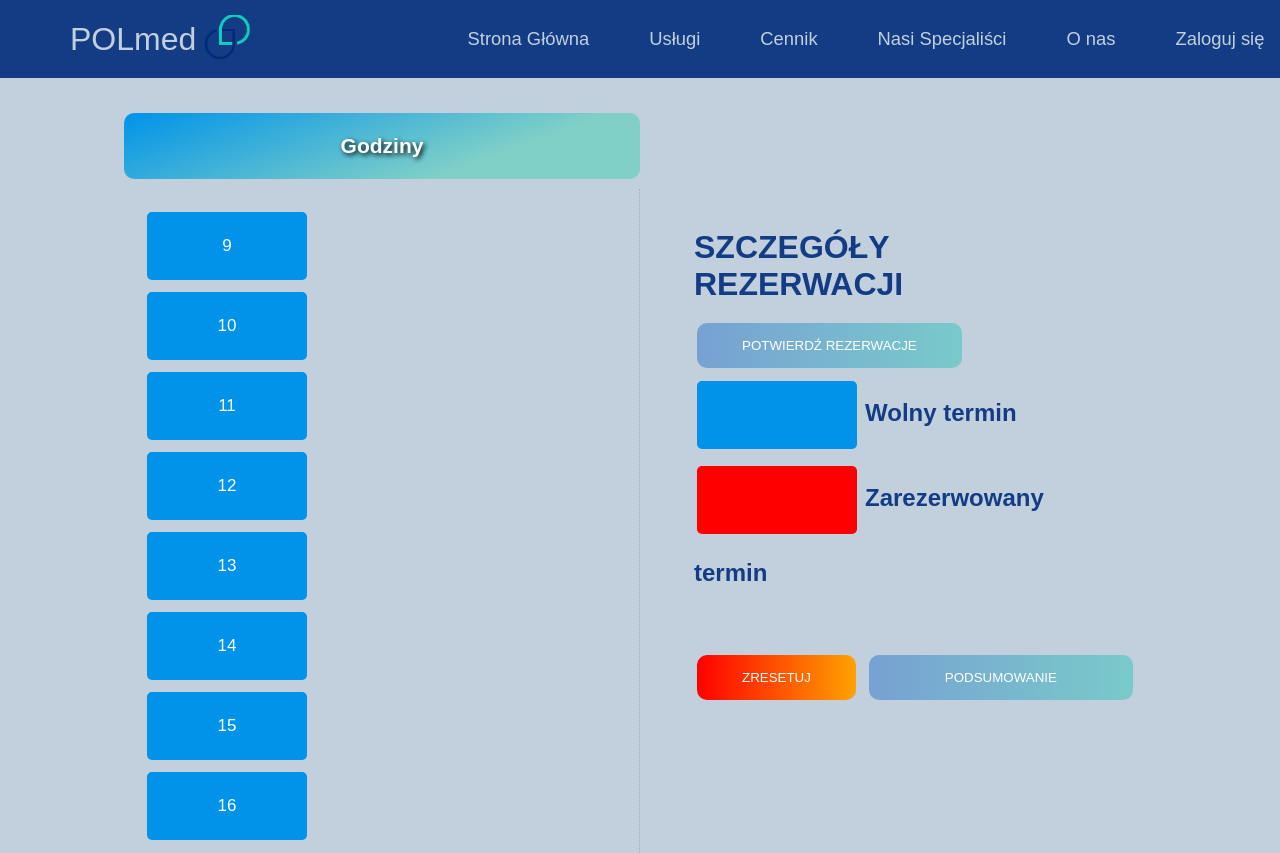
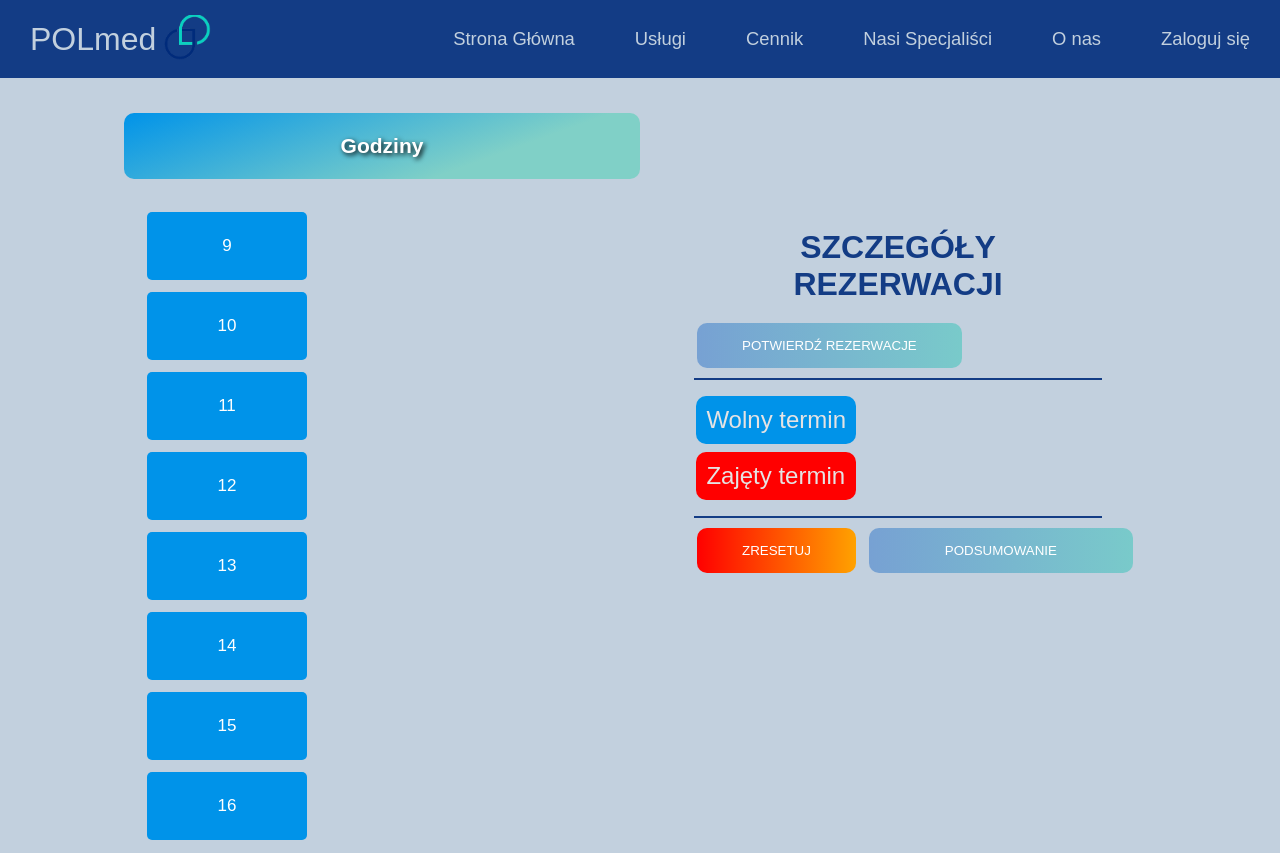
Before and after one commit to TomChuck10/Projekt_front-end, a plain HTML site: page pages/term.html in a window 1280 px wide. Shown: the top 853 px of the page. Drawn offline with nearby package versions, Linux system fonts and the light colour scheme.

Commit message:
udalo sie poprawic kilka rzeczy ale dalej jest problem z przenoszeniem do wyboru godziny po kliknieciu wybranego dnia poniewaz zrobilem to bardzo prowizorycznie

```diff
--- a/pages/term.html
+++ b/pages/term.html
@@ -55,8 +55,12 @@
                             <button type="button" id="checkout-button">Potwierdź rezerwacje</button>
 
                         </form>
-
-                        <div id="legend"></div>
+                        <hr class="hr1">
+                        <div id="terminy">
+                            <div id="jeden">Wolny termin</div>
+                            <div id="dwa">Zajęty termin</div>
+                        </div>
+                        <hr class="hr1">
                         <div id="buttons">
                         <button id="reset-btn" type="button">Zresetuj</button>
                         <a href="index3.html"><button id="accept-btn" type="button">Podsumowanie</button></a>
@@ -73,6 +77,7 @@
     </footer>
 
     <script src="/scripts/term.js"></script>
+    <script src="/scripts/burger.js"></script>
 </body>
 
 </html>
--- a/style/docStyle.css
+++ b/style/docStyle.css
@@ -379,7 +379,9 @@ button {
   justify-content: center;
   align-items: center;
 }
-
+a{
+  text-decoration: none;
+}
 .container #dycalendar{
   width: 100%;
   padding: 20px;
@@ -399,7 +401,9 @@ button {
 #dycalendar .dycalendar-header{
   font-weight: 1000;
   color: #444;
+  text-decoration: none;
 }
+
 
 #dycalendar .dycalendar-target-date{
   color: #f8f8f8;
--- a/style/dycalendar.css
+++ b/style/dycalendar.css
@@ -71,6 +71,7 @@
 .dycalendar-month-container div{
     padding : 0;
     margin-bottom : 10px;
+    text-decoration: none;
 }
 
 .dycalendar-month-container .dycalendar-header {
--- a/style/term.css
+++ b/style/term.css
@@ -1,3 +1,9 @@
+*{
+    box-sizing: border-box;
+    margin: 0;
+    padding: 0;
+}
+
 html,
 body {
     height: 100%;
@@ -23,7 +29,7 @@ ul{
 
 .navbar ul{
     display: flex;
-    width: 98%;
+    width: 100%;
     align-items: center;
     background-color: #133C85;
     font-size: 1.5em;
@@ -114,6 +120,7 @@ a {
     font-size: 2rem;
     text-transform: uppercase;
     color: #133C85;
+    text-align: center;
 }
 
 .booking-details h3 {
@@ -166,7 +173,7 @@ div.seatCharts-seat.unavailable {
 }
 
 div.seatCharts-container {
-    border-right: 1px dotted #adadad;
+    /* border-right: 2px solid #85FFBD; */
     padding: 20px;
 }
 
@@ -206,7 +213,7 @@ span.seatCharts-legendDescription {
 }
 
 ul#selected-seats:empty:after {
-    content: "Please select Seat/s first";
+    content: "Proszę wybrać termin";
     color: #6c6c6c;
     font-style: italic;
 }
@@ -273,7 +280,7 @@ li.seatCharts-legendItem {
     color: #fff;
     border-radius: 10px;
     display: block;
-    background-image: linear-gradient(to right, #77A1D3 0%, #79CBCA 51%, #77A1D3 100%);
+    background-image: linear-gradient(to right, #77A1D3 0%, #79CBCA 51%);
     border: none;
     cursor: pointer;
 }
@@ -312,7 +319,7 @@ li.seatCharts-legendItem {
     color: #fff;
     border-radius: 10px;
     display: block;
-    background-image: linear-gradient(to right, #77A1D3 0%, #79CBCA 51%, #77A1D3 100%);
+    background-image: linear-gradient(to right, #77A1D3 0%, #79CBCA 51%);
     border: none;
     cursor: pointer;
 }
@@ -324,6 +331,34 @@ li.seatCharts-legendItem {
     text-decoration: none;
 }
 
+a{
+    text-decoration: none;
+}
+
+.hr1{
+    border: 1px solid #133C85;
+}
+#terminy{
+    width: 10rem;
+    display: flex;
+    flex-direction: column;
+    font-size: 1.5rem;
+    margin-left: 0.15rem;
+    margin-top: 1rem;
+    margin-bottom: 1rem;
+}
+#jeden{
+    background-color: #0093E9;
+    margin-bottom: 0.5rem;
+    padding: 10px;
+    border-radius: 10px;
+}
+
+#dwa{
+    background-color: red;
+    padding: 10px;
+    border-radius: 10px;
+}
 
 footer{
     display: flex;
@@ -336,14 +371,6 @@ footer{
     text-align: center;
     color: #CBD4C2;
 }
-
-
-
-a{
-    text-decoration: none;
-}
-
-
 
 @media (max-width: 1176px){
     .navbar ul{
@@ -366,7 +393,7 @@ a{
     }
 }
 
-@media (max-width: 1326px){
+@media (max-width: 1364px){
     .polmed{
       font-size: 2rem;
     }
@@ -404,6 +431,7 @@ a{
     display: flex;
     justify-content: center;
     }
+
   }
 
   @media (max-width: 1050px){
@@ -423,5 +451,4 @@ a{
       .logo2 img{
         width: 50px;
     }
-
   }
```
Also changed, not shown: pages/doctor.html (+2 -3 lines).
